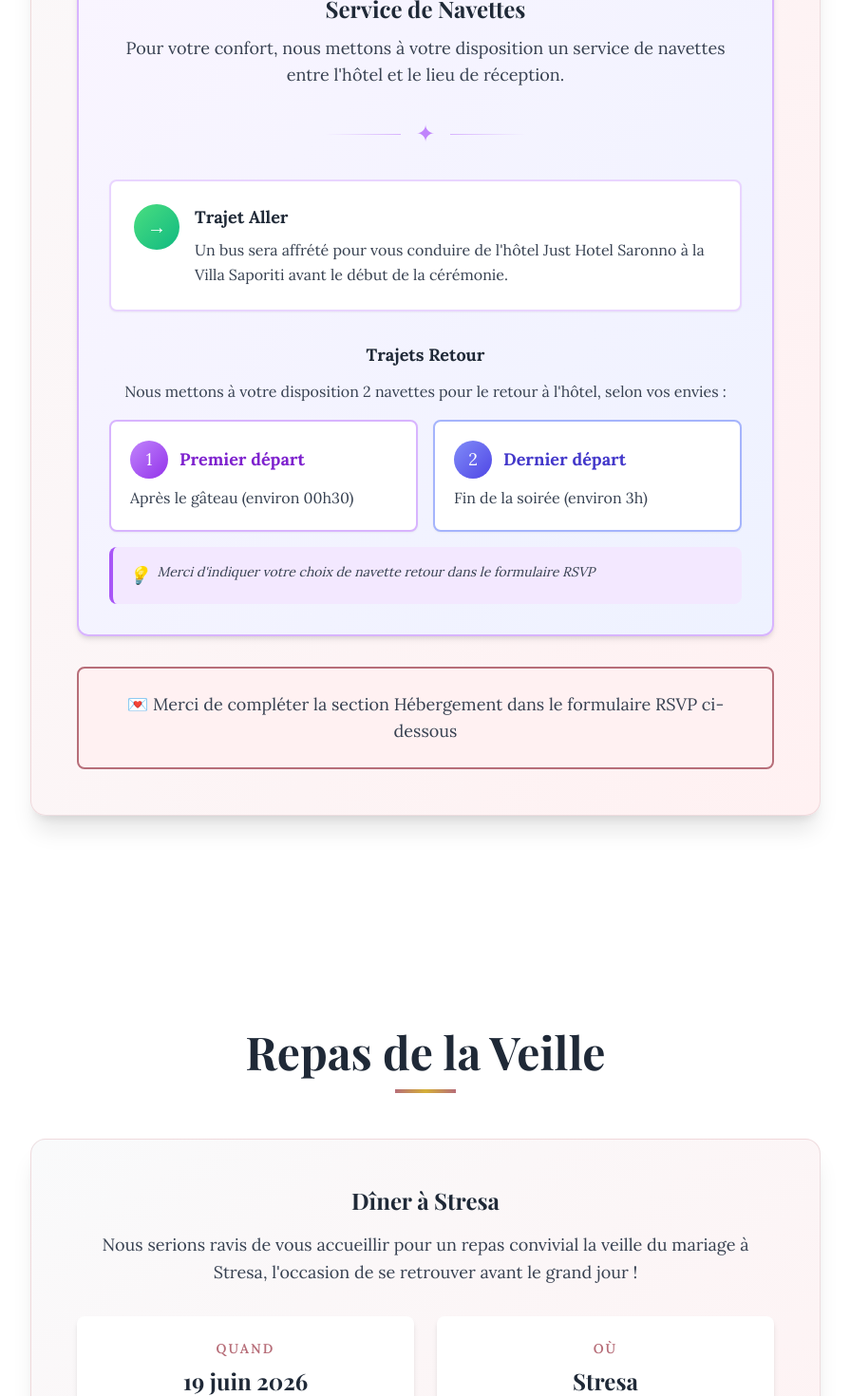
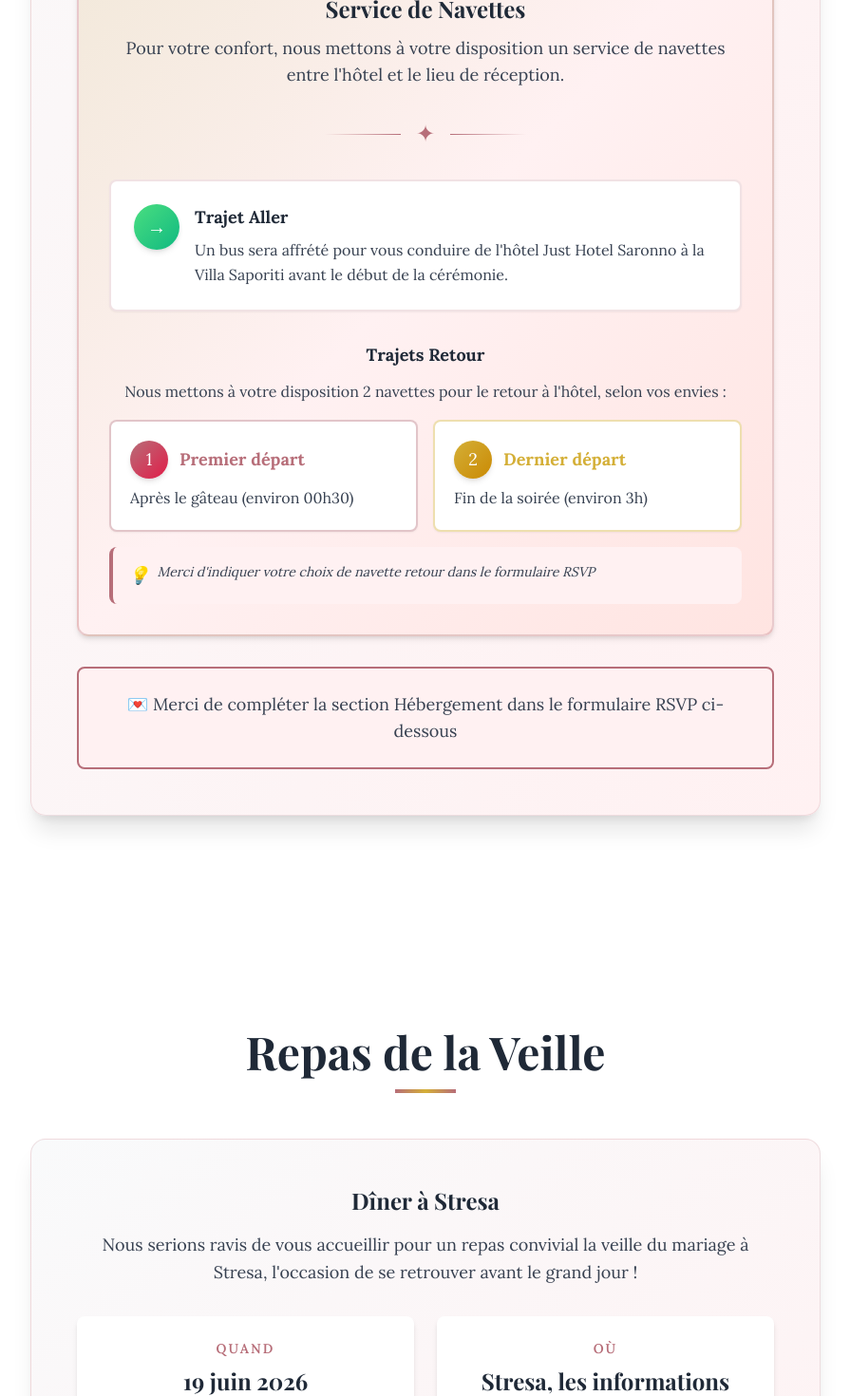
Before and after one commit to Paci31/wedding, a React (Vite) app: page / in a window 1280 px wide. Shown: the part 4900-6370 px from the top of the page at 95% size, without its empty margins (192-1087 px from the left). Built offline with nearby package versions, Linux system fonts and the light colour scheme; no server answers.

Commit message:
Harmonisation couleurs transport avec le thème du site (rose-gold/gold)

```diff
--- a/src/components/DinnerInfo.jsx
+++ b/src/components/DinnerInfo.jsx
@@ -48,7 +48,7 @@ function DinnerInfo() {
                   {t("dinner.location_label")}
                 </p>
                 <p className="text-2xl font-playfair font-bold text-gray-800">
-                  Stresa
+                  {t("dinner.location")}
                 </p>
               </div>
             </div>
--- a/src/components/HotelInfo.jsx
+++ b/src/components/HotelInfo.jsx
@@ -142,9 +142,9 @@ function HotelInfo() {
           </div>
 
           {/* Service de Navettes */}
-          <div className="bg-gradient-to-br from-purple-50 to-indigo-50 border-2 border-purple-300 p-8 rounded-xl mb-8 shadow-md">
+          <div className="bg-gradient-to-br from-champagne via-rose-50 to-blush border-2 border-rose-gold border-opacity-30 p-8 rounded-xl mb-8 shadow-md">
             <div className="text-center mb-6">
-              <div className="inline-flex items-center justify-center w-16 h-16 bg-purple-500 text-white rounded-full mb-4">
+              <div className="inline-flex items-center justify-center w-16 h-16 bg-gradient-to-br from-rose-gold to-gold text-white rounded-full mb-4 shadow-lg">
                 <span className="text-3xl">🚌</span>
               </div>
               <h4 className="text-2xl font-playfair font-bold text-gray-800 mb-3">
@@ -157,17 +157,17 @@ function HotelInfo() {
 
             {/* Séparateur décoratif */}
             <div className="flex items-center justify-center gap-4 my-8">
-              <div className="w-20 h-px bg-gradient-to-r from-transparent to-purple-300"></div>
-              <span className="text-purple-400 text-2xl">✦</span>
-              <div className="w-20 h-px bg-gradient-to-l from-transparent to-purple-300"></div>
+              <div className="w-20 h-px bg-gradient-to-r from-transparent to-rose-gold"></div>
+              <span className="text-rose-gold text-2xl">✦</span>
+              <div className="w-20 h-px bg-gradient-to-l from-transparent to-rose-gold"></div>
             </div>
 
             {/* Trajet Aller */}
             <div className="mb-8">
-              <div className="bg-white rounded-lg p-6 border-2 border-purple-200 shadow-sm">
+              <div className="bg-white rounded-lg p-6 border-2 border-rose-gold border-opacity-20 shadow-sm">
                 <div className="flex items-start gap-4">
                   <div className="flex-shrink-0">
-                    <div className="w-12 h-12 bg-gradient-to-br from-green-400 to-emerald-500 rounded-full flex items-center justify-center text-white text-xl">
+                    <div className="w-12 h-12 bg-gradient-to-br from-green-400 to-emerald-500 rounded-full flex items-center justify-center text-white text-xl shadow-md">
                       →
                     </div>
                   </div>
@@ -192,12 +192,12 @@ function HotelInfo() {
                 {t("hotel.bus_return_text")}
               </p>
               <div className="grid md:grid-cols-2 gap-4 mb-4">
-                <div className="bg-white rounded-lg p-5 border-2 border-purple-300 shadow-sm hover:shadow-md transition-shadow">
+                <div className="bg-white rounded-lg p-5 border-2 border-rose-gold border-opacity-40 shadow-sm hover:shadow-md transition-shadow">
                   <div className="flex items-center gap-3 mb-2">
-                    <div className="w-10 h-10 bg-gradient-to-br from-purple-400 to-purple-600 rounded-full flex items-center justify-center text-white text-lg">
+                    <div className="w-10 h-10 bg-gradient-to-br from-rose-gold to-rose-600 rounded-full flex items-center justify-center text-white text-lg shadow-md">
                       1
                     </div>
-                    <p className="font-bold text-purple-700 text-lg">
+                    <p className="font-bold text-rose-gold text-lg">
                       {t("hotel.bus1_label")}
                     </p>
                   </div>
@@ -205,12 +205,12 @@ function HotelInfo() {
                     {t("hotel.bus1_time")}
                   </p>
                 </div>
-                <div className="bg-white rounded-lg p-5 border-2 border-indigo-300 shadow-sm hover:shadow-md transition-shadow">
+                <div className="bg-white rounded-lg p-5 border-2 border-gold border-opacity-40 shadow-sm hover:shadow-md transition-shadow">
                   <div className="flex items-center gap-3 mb-2">
-                    <div className="w-10 h-10 bg-gradient-to-br from-indigo-400 to-indigo-600 rounded-full flex items-center justify-center text-white text-lg">
+                    <div className="w-10 h-10 bg-gradient-to-br from-gold to-yellow-600 rounded-full flex items-center justify-center text-white text-lg shadow-md">
                       2
                     </div>
-                    <p className="font-bold text-indigo-700 text-lg">
+                    <p className="font-bold text-gold text-lg">
                       {t("hotel.bus2_label")}
                     </p>
                   </div>
@@ -219,7 +219,7 @@ function HotelInfo() {
                   </p>
                 </div>
               </div>
-              <div className="bg-purple-100 border-l-4 border-purple-500 p-4 rounded-lg">
+              <div className="bg-rose-50 border-l-4 border-rose-gold p-4 rounded-lg">
                 <p className="text-gray-700 font-lora text-sm italic flex items-start gap-2">
                   <span className="text-lg">💡</span>
                   <span>{t("hotel.bus_note")}</span>
--- a/src/i18n/locales/fr.json
+++ b/src/i18n/locales/fr.json
@@ -92,8 +92,8 @@
     "brunch_attending": "Serez-vous présent(e) au brunch du 21 juin ?",
     "transport_section": "Transport Retour",
     "transport_choice": "Comment comptez-vous rentrer à l'hôtel ?",
-    "transport_bus1": "🚌 Bus 1 - Départ après le gâteau (00h30)",
-    "transport_bus2": "🚌 Bus 2 - Départ fin de soirée (3h)",
+    "transport_bus1": "🚌 Bus 1 - Départ après le gâteau (env. 00h30)",
+    "transport_bus2": "🚌 Bus 2 - Départ fin de soirée (env. 3h)",
     "transport_own": "🚗 Mon propre moyen de transport",
     "message": "Un Message pour les Mariés",
     "message_placeholder": "Partagez vos vœux et felicitations...",
@@ -147,7 +147,8 @@
     "date": "19 juin 2026",
     "location_label": "Où",
     "cost_note": "Le repas est offert par les mariés",
-    "form_note": "Merci d'indiquer votre présence dans le formulaire RSVP ci-dessous"
+    "form_note": "Merci d'indiquer votre présence dans le formulaire RSVP ci-dessous",
+    "location": "Stresa, les informations suivront prochainement"
   },
   "brunch": {
     "title": "Brunch du Lendemain",
@@ -156,7 +157,7 @@
     "date_label": "Quand",
     "date": "21 juin 2026",
     "location_label": "Où",
-    "location": "Lieu à communiquer prochainement",
+    "location": "Les informations suivront prochainement",
     "cost_note": "Le brunch sera à la charge des invités",
     "form_note": "Merci d'indiquer votre présence dans le formulaire RSVP ci-dessous"
   },
--- a/src/i18n/locales/it.json
+++ b/src/i18n/locales/it.json
@@ -92,8 +92,8 @@
     "brunch_attending": "Sarai presente al brunch del 21 giugno?",
     "transport_section": "Trasporto di Ritorno",
     "transport_choice": "Come prevedi di tornare in hotel?",
-    "transport_bus1": "🚌 Bus 1 - Partenza dopo la torta (00h30)",
-    "transport_bus2": "🚌 Bus 2 - Partenza fine serata (3h)",
+    "transport_bus1": "🚌 Bus 1 - Partenza dopo la torta (circa 00:30)",
+    "transport_bus2": "🚌 Bus 2 - Partenza fine serata (circa le 03:00)",
     "transport_own": "🚗 Il mio mezzo di trasporto",
     "message": "Un Messaggio per gli Sposi",
     "message_placeholder": "Condividi i tuoi auguri e felicitazioni...",
@@ -147,7 +147,8 @@
     "date": "19 giugno 2026",
     "location_label": "Dove",
     "cost_note": "La cena è offerta dagli sposi",
-    "form_note": "Si prega di indicare la vostra presenza nel modulo RSVP qui sotto"
+    "form_note": "Si prega di indicare la vostra presenza nel modulo RSVP qui sotto",
+    "location": "Stresa, le informazioni saranno comunicate prossimamente"
   },
   "brunch": {
     "title": "Brunch del Giorno Dopo",
@@ -156,7 +157,7 @@
     "date_label": "Quando",
     "date": "21 giugno 2026",
     "location_label": "Dove",
-    "location": "Luogo da comunicare prossimamente",
+    "location": "Le informazioni saranno comunicate prossimamente",
     "cost_note": "Il brunch sarà a carico degli invitati",
     "form_note": "Si prega di indicare la vostra presenza nel modulo RSVP qui sotto"
   },
--- a/src/pages/AdminDashboard.jsx
+++ b/src/pages/AdminDashboard.jsx
@@ -641,13 +641,13 @@ function StatsView({ stats }) {
               label="Bus 1 (00h30)"
               value={stats.transport.bus1}
               max={stats.total}
-              color="bg-purple-500"
+              color="bg-rose-gold"
             />
             <BarChart
               label="Bus 2 (3h)"
               value={stats.transport.bus2}
               max={stats.total}
-              color="bg-indigo-500"
+              color="bg-gold"
             />
             <BarChart
               label="Propre moyen"
@@ -658,23 +658,23 @@ function StatsView({ stats }) {
           </div>
 
           <div className="mt-6 grid md:grid-cols-3 gap-4">
-            <div className="p-4 bg-purple-50 rounded-lg border-l-4 border-purple-500">
+            <div className="p-4 bg-rose-50 rounded-lg border-l-4 border-rose-gold">
               <div className="flex items-center justify-between">
                 <span className="text-gray-700 font-semibold">
                   🚌 Bus 1
                 </span>
-                <span className="text-3xl font-bold text-purple-600">
+                <span className="text-3xl font-bold text-rose-gold">
                   {stats.transport.bus1}
                 </span>
               </div>
               <p className="text-xs text-gray-500 mt-1">Après le gâteau</p>
             </div>
-            <div className="p-4 bg-indigo-50 rounded-lg border-l-4 border-indigo-500">
+            <div className="p-4 bg-amber-50 rounded-lg border-l-4 border-gold">
               <div className="flex items-center justify-between">
                 <span className="text-gray-700 font-semibold">
                   🚌 Bus 2
                 </span>
-                <span className="text-3xl font-bold text-indigo-600">
+                <span className="text-3xl font-bold text-gold">
                   {stats.transport.bus2}
                 </span>
               </div>
@@ -952,7 +952,7 @@ function ResponseCard({ response, onDelete }) {
 
             {/* Transport retour */}
             {response.transportChoice && (
-              <div className="mt-4 p-4 bg-purple-50 rounded-lg border border-purple-200">
+              <div className="mt-4 p-4 bg-rose-50 rounded-lg border border-rose-gold border-opacity-30">
                 <p className="font-semibold text-gray-800 flex items-center gap-2">
                   <span>🚌</span> Transport :{" "}
                   {response.transportChoice === "bus1" && "Bus 1 (00h30)"}
```
